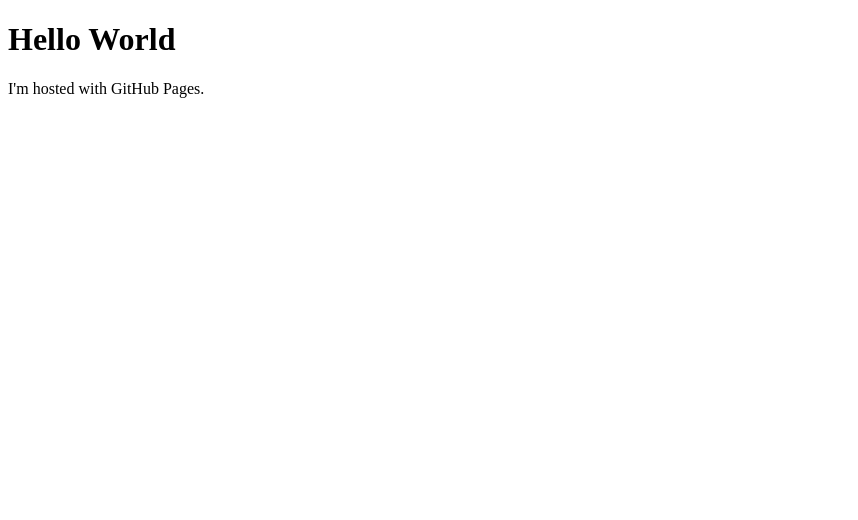
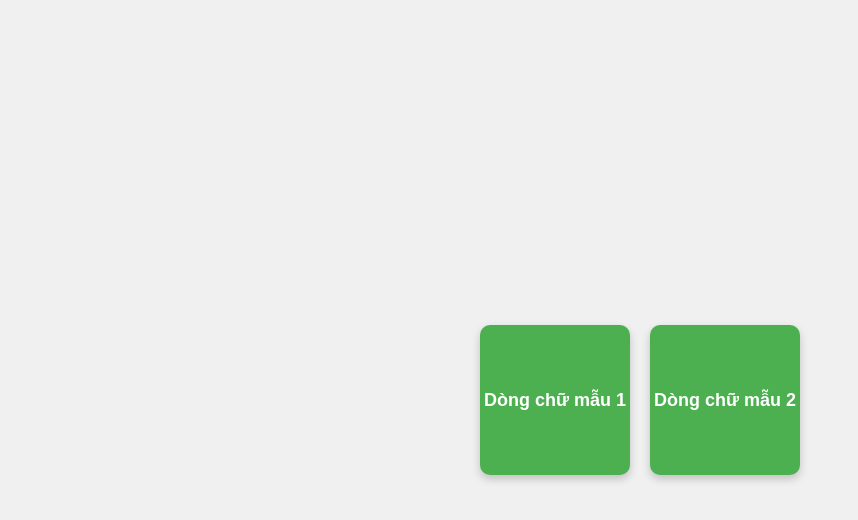
Before and after one commit to tranhq98/app-ads, a plain HTML site: page index.html in a window 1280 px wide. Shown: the whole page, without its empty margins (0-858 px from the left). Drawn offline with Linux system fonts and the light colour scheme.

Commit message:
update commit

```diff
--- a/index.html
+++ b/index.html
@@ -1,7 +1,45 @@
 <!DOCTYPE html>
-<html>
+<html lang="en">
+<head>
+    <meta charset="UTF-8">
+    <meta name="viewport" content="width=device-width, initial-scale=1.0">
+    <title>Hai ô vuông</title>
+    <style>
+        body {
+            display: flex;
+            justify-content: center;
+            align-items: center;
+            min-height: 100vh;
+            margin: 0;
+            font-family: Arial, sans-serif;
+            background-color: #f0f0f0;
+        }
+
+        .container {
+            display: flex;
+            gap: 20px;
+        }
+
+        .box {
+            width: 150px;
+            height: 150px;
+            display: flex;
+            justify-content: center;
+            align-items: center;
+            background-color: #4caf50;
+            color: white;
+            font-size: 18px;
+            font-weight: bold;
+            text-align: center;
+            box-shadow: 0 4px 8px rgba(0, 0, 0, 0.2);
+            border-radius: 10px;
+        }
+    </style>
+</head>
 <body>
-<h1>Hello World</h1>
-<p>I'm hosted with GitHub Pages.</p>
+    <div class="container">
+        <div class="box">Dòng chữ mẫu 1</div>
+        <div class="box">Dòng chữ mẫu 2</div>
+    </div>
 </body>
 </html>
```
